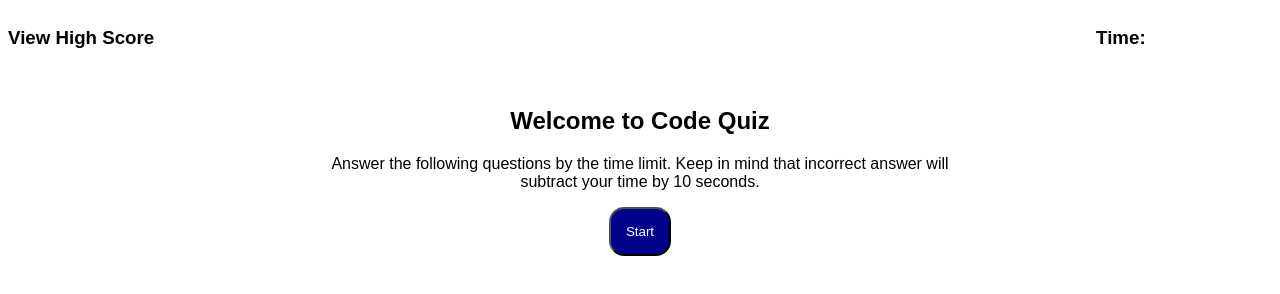
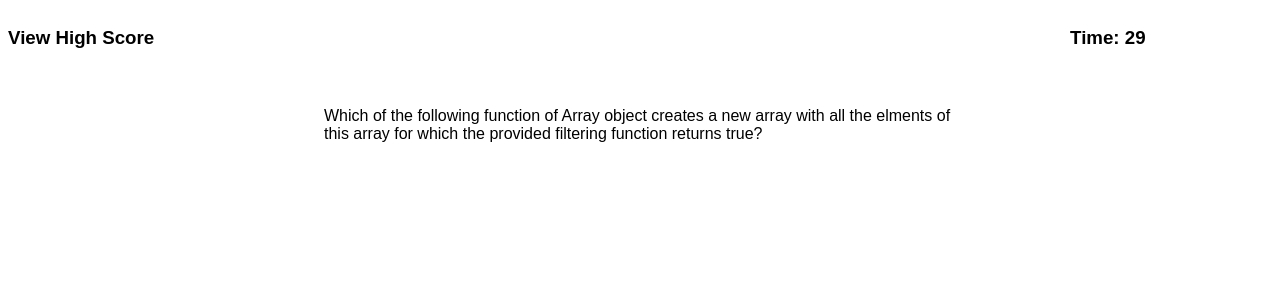
Before and after one commit to Aleenabrink93/CodeQuizChallenge, a plain HTML site: page index.html in a window 1280 px wide. Both pictures are taken after a click on the button "Start". Drawn offline with Linux system fonts and the light colour scheme.

Commit message:
add JS but answers are not shown. Need to be fixed

```diff
--- a/Assets/js/script.js
+++ b/Assets/js/script.js
@@ -70,12 +70,64 @@ var questions = [
     }]
 
 
+// 1. Timer
+var setTime = function(){
+    timeLeft = 30;
 
-// 1. start button
+var timerCheck = setInterval(function(){
+    timerEl.innerText = timeLeft;
+    timeLeft--
 
-// 2. Timer
-        //a. starts count down when button is clicked
-        //b. when the timer reach 0, print "game is over"
+    if (gameover){
+        clearInterval(timerCheck)
+    }
+
+    if (timeLeft<0) {
+        showScore()
+        timerEl.innerText=0;
+        clearInterval(timerCheck);
+    }
+
+}, 1000)
+}
+
+// 2. start quiz
+    // a. (hide start page/show question page)
+var startGame = function() {
+    startPageEl.classList.add("hide");
+    startPageEl.classList.remove("show");
+    questionPageEl.classList.remove("hide");
+    questionPageEl.classList.add("show");
+    // b. (random questions)
+    randomQuestions = questions.sort(()=> Math.random() -0.5)
+    setTime()
+    setQuestion()
+}
+    // c. next question
+var setQuestion = function(){
+    resetAnswers()
+    displayQuestion(randomQuestions[questionIndex])
+}
+
+var resetAnswers = function() {
+    while (choicesEl.firstChild){
+        choicesEl.removeChild(choicesEl.firstChild)
+    };
+};
+
+var displayQuestion = function(index){
+    questionEl.innerText = index.q
+    for (var i=0; i<index.choices.length;i++) {
+        var answerbutton = document.createElement("button");
+        answerbutton.innerText =index.choices[i].choice;
+        answerbutton.classList.add("btn");
+        answerbutton.classList.add("answerbtn")
+        answerbutton.addEventListener("click",answerCheck);
+        choicesEl.appendChild(answerbutton);
+    }
+}
+    //
+
 // 3. Answering questions
         // a. if the anwswer is right
             // you are presented with another questions
@@ -84,3 +136,5 @@ var questions = [
             // the time is substracted from the clock
 
 // 4. save initials and score when game is over
+
+startBtn.addEventListener("click",startGame)
--- a/index.html
+++ b/index.html
@@ -20,7 +20,7 @@
             <div id="question-page" class="hide">
                 <section class="question box">
                     <section id="questions"></section>
-                    <section id="choices" class="botton-list"></section>
+                    <div id="choices" class="button-list"></div>
                 </section>
             </div>
             <div id="finish-page" class="hide">
@@ -51,6 +51,7 @@
                 <h2>Wrong!</h2>
             </section>
         </main>
+        <script src="./Assets/js/script.js"></script>
   </body>
 
 
```
